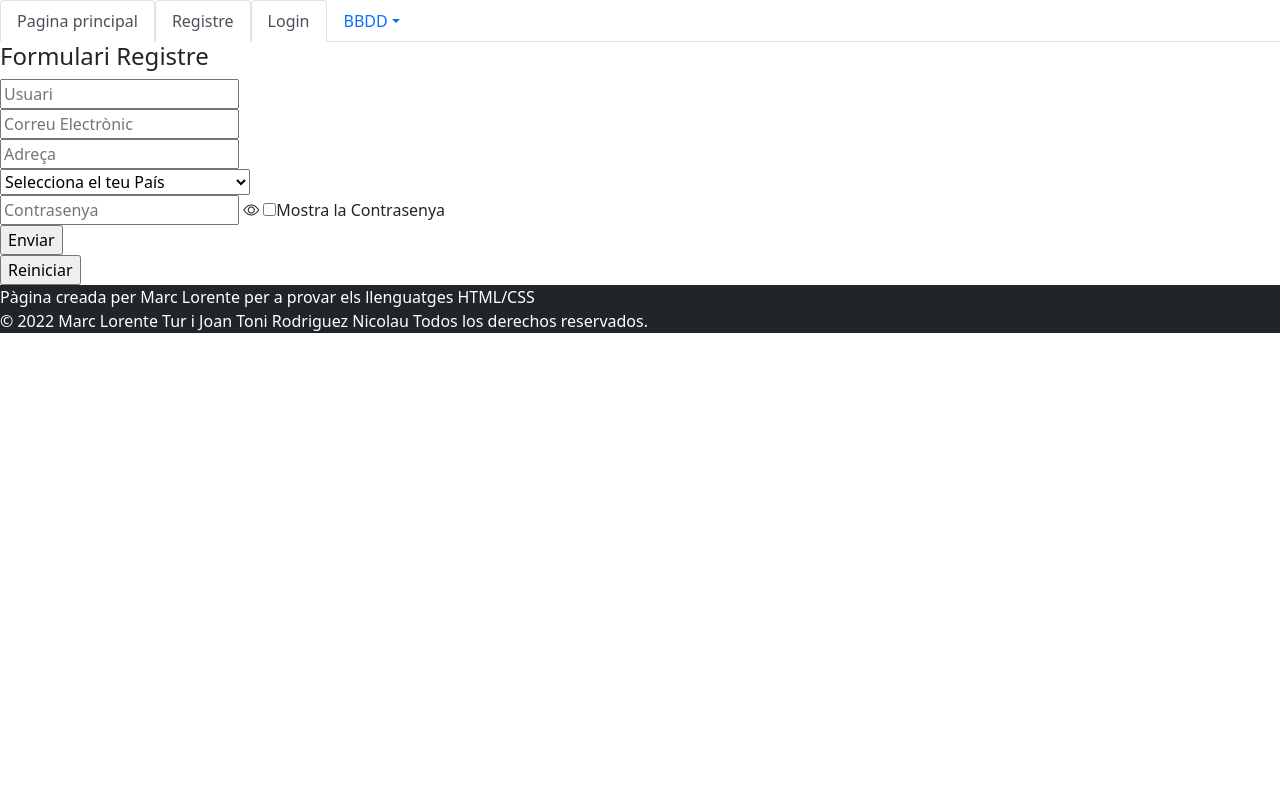
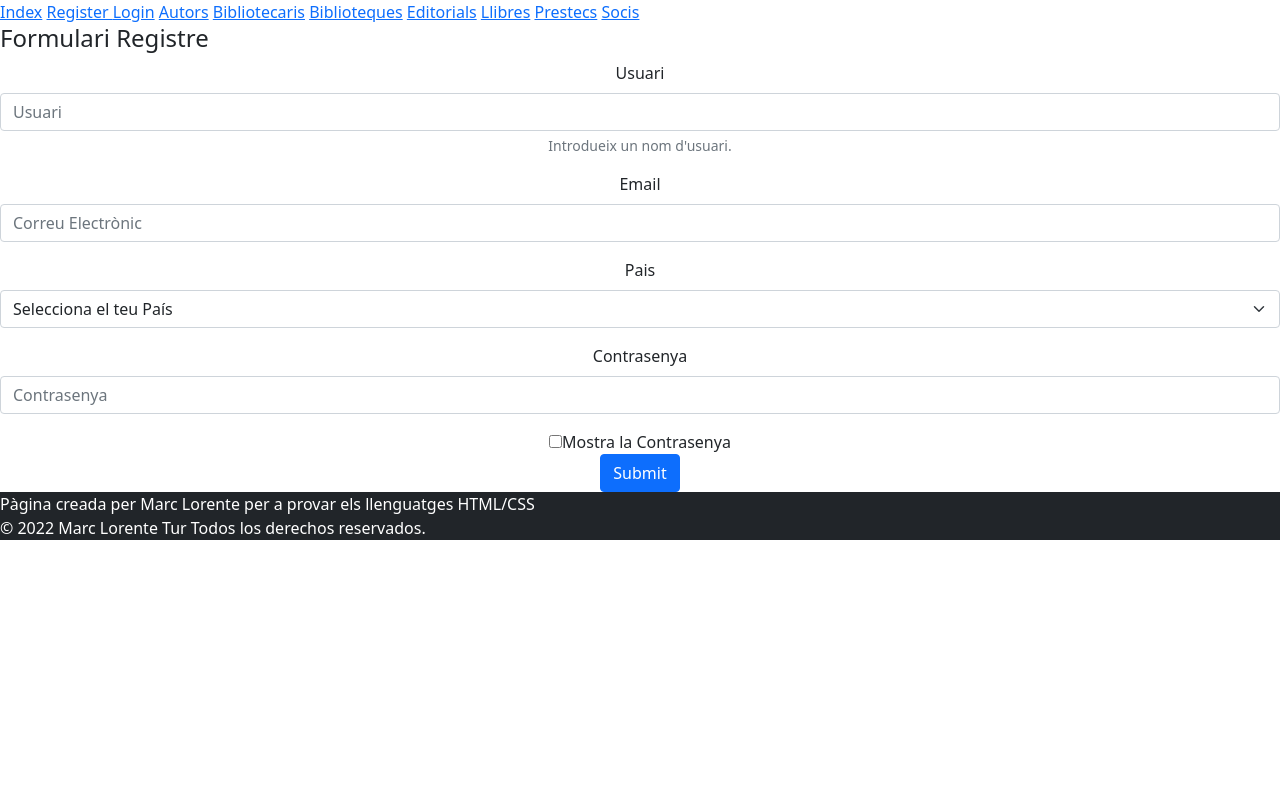
Before and after one commit to mlorentet/Biblioteca, a PHP site: page /register.php in a window 1280 px wide. Run offline with PHP 8.4, Linux system fonts and the light colour scheme.

Commit message:
Footer fixat al fons de la pàgina + INNER JOIN Llibre/Editorial

```diff
--- a/Autor.php
+++ b/Autor.php
@@ -4,7 +4,7 @@
 <?php include 'includes/head.php'; ?>
 
 
-<body>
+<body class="d-flex flex-column min-vh-100">
     <div class="container">
         <section class="mb='5' mt='5'">
             <?php include 'includes/header.html';?>
--- a/Biblioteca.php
+++ b/Biblioteca.php
@@ -4,7 +4,7 @@
 <?php include 'includes/head.php'; ?>
 
 
-<body>
+<body class="d-flex flex-column min-vh-100">
     <div class="container">
         <section class="mb='5' mt='5'">
             <?php include 'includes/header.html';?>
--- a/Bibliotecari.php
+++ b/Bibliotecari.php
@@ -4,7 +4,7 @@
 <?php include 'includes/head.php'; ?>
 
 
-<body>
+<body class="d-flex flex-column min-vh-100">
     <div class="container">
         <section class="mb='5' mt='5'">
             <?php include 'includes/header.html'; ?>
--- a/Editorial.php
+++ b/Editorial.php
@@ -4,7 +4,7 @@
 <?php include 'includes/head.php'; ?>
 
 
-<body>
+<body class="d-flex flex-column min-vh-100">
     <div class="container">
         <section class="mb='5' mt='5'">
             <?php include 'includes/header.html'; ?>
--- a/Prestec.php
+++ b/Prestec.php
@@ -4,7 +4,7 @@
 <?php include 'includes/head.php'; ?>
 
 
-<body>
+<body class="d-flex flex-column min-vh-100">
     <div class="container">
         <section class="mb='5' mt='5'">
             <?php include 'includes/header.html'; ?>
--- a/includes/footer.php
+++ b/includes/footer.php
@@ -1,6 +1,6 @@
-<footer class="mt-auto bg-dark text-left text-white">
-    <h7>
-        Pàgina creada per Marc Lorente per a provar els llenguatges HTML/CSS
-        <br>© 2022 Marc Lorente Tur i Joan Toni Rodriguez Nicolau Todos los derechos reservados.</br>
-    </h7>
-</footer>
+<footer class="bg-dark text-left text-white">
+        <h7>
+            Pàgina creada per Marc Lorente per a provar els llenguatges HTML/CSS
+            <br>© 2022 Marc Lorente Tur Todos los derechos reservados.</br>
+        </h7>
+    </footer>
--- a/includes/head.php
+++ b/includes/head.php
@@ -3,9 +3,10 @@ error_reporting(E_ERROR | E_PARSE);
 require 'includes/database.php';
 ?>
 
+<html>
   <head>
-  <link rel="stylesheet" href="css/style.css">
-  <link rel="stylesheet" href="https://cdn.jsdelivr.net/npm/bootstrap-icons@1.8.2/font/bootstrap-icons.css">
+    <link rel="stylesheet" href="../css/style.css" />
+    <link rel="stylesheet" href="https://cdn.jsdelivr.net/npm/bootstrap-icons@1.8.2/font/bootstrap-icons.css"/>
     <link href="https://cdn.jsdelivr.net/npm/bootstrap@5.1.3/dist/css/bootstrap.min.css" rel="stylesheet" integrity="sha384-1BmE4kWBq78iYhFldvKuhfTAU6auU8tT94WrHftjDbrCEXSU1oBoqyl2QvZ6jIW3" crossorigin="anonymous">
     <meta charset="utf-8" />
     <meta content="width=device-width, initial-scale=1.0, maximum-scale=1.0, user-scalable=no" name="viewport" />
@@ -13,3 +14,4 @@ require 'includes/database.php';
     <meta content="" name="author" />
     <script src="https://cdn.jsdelivr.net/npm/bootstrap@5.1.3/dist/js/bootstrap.bundle.min.js" integrity="sha384-ka7Sk0Gln4gmtz2MlQnikT1wXgYsOg+OMhuP+IlRH9sENBO0LRn5q+8nbTov4+1p" crossorigin="anonymous"></script>
   </head>
+</html>
--- a/includes/header.html
+++ b/includes/header.html
@@ -1,23 +1,14 @@
-<ul class="nav nav-tabs">
-    <li class="nav-item">
-      <a class="nav-link active" aria-current="page" href="index.php">Pagina principal</a>
-    </li>
-    <li class="nav-item">
-        <a class="nav-link active" aria-current="page" href="register.php">Registre</a>
-      </li>
-      <li class="nav-item">
-        <a class="nav-link active" aria-current="page" href="login.php">Login</a>
-      </li>
-    <li class="nav-item dropdown">
-      <a class="nav-link dropdown-toggle" data-bs-toggle="dropdown" href="#" role="button" aria-expanded="false">BBDD</a>
-      <ul class="dropdown-menu">
-        <li><a class="dropdown-item" href="Autor.php">Autors</a></li>
-        <li><a class="dropdown-item" href="Biblioteca.php">Biblioteques</a></li>
-        <li><a class="dropdown-item" href="Bibliotecari.php">Bibliotecaris</a></li>
-        <li><a class="dropdown-item" href="Editorial.php">Editorials</a></li>
-        <li><a class="dropdown-item" href="Llibre.php">Llibres</a></li>
-        <li><a class="dropdown-item" href="Prestec.php">Prestecs</a></li>
-        <li><a class="dropdown-item" href="Soci.php">Socis</a></li>
-      </ul>
-    </li>
-</ul>
+<header>
+    <div class="navigation-bar">
+        <a href="index.php">Index</a>
+        <a href="register.php">Register </a>
+        <a href="login.php">Login</a>
+        <a href="Autor.php">Autors</a>
+        <a href="Bibliotecari.php">Bibliotecaris</a>
+        <a href="Biblioteca.php">Biblioteques</a>
+        <a href="Editorial.php">Editorials</a>
+        <a href="Llibre.php">Llibres</a>
+        <a href="Prestec.php">Prestecs</a>
+        <a href="Soci.php">Socis</a>
+    </div>
+</header>
--- a/index.php
+++ b/index.php
@@ -5,7 +5,7 @@
 <?php include 'includes/head.php' ?>
 
 
-<body>
+<body class="d-flex flex-column min-vh-100">
 
     <?php include 'includes/header.html' ?>
 
--- a/login.php
+++ b/login.php
@@ -5,7 +5,7 @@
 
 <?php include 'includes/head.php' ?>
 
-    <body>
+    <body class="d-flex flex-column min-vh-100">
 
         <?php include 'includes/header.html' ?>
 
--- a/register.php
+++ b/register.php
@@ -2,31 +2,24 @@
 <html>
 <?php include 'includes/head.php' ?>
 
-<body>
+<body class="d-flex flex-column min-vh-100">
     <?php include 'includes/header.html' ?>
-    <div class="register-title">
     <h4>Formulari Registre</h4>
+    <div style="text-align:center">
+        <form id="form_login"method="POST">
+            <div class="mb-3">
+                <label for="input-usuari" class="form-label">Usuari</label>
+                <input type="text" class="form-control" id="input-usuari" aria-describedly="usuarihelp" placeholder="Usuari" required>
+                <div id="usuarihelp" class="form-text">Introdueix un nom d'usuari.</div>
             </div>
-    <form>
-        <formfield method="post">
-            <div class="input-usuari">
-                <fieldset>
-                    <input type="text" placeholder="Usuari" required>
-                </fieldset>
+            <div class="mb-3">
+                <label for="input-email" class="form-label">Email</label>
+                <input type="email" class="form-control" id="input-usuari" aria-describedly="emailhelp" placeholder="Correu Electrònic" required>
+                <div id="emailhelp" class="form-text"></div>
             </div>
-            <div class="input-email">
-                <fieldset>
-                    <input type="email" placeholder="Correu Electrònic" required>
-                </fieldset>
-            </div>
-            <div class="input-adreça">
-                <fieldset>
-                    <input type="Text" placeholder="Adreça" maxlength="250">
-                </fieldset>
-            </div>
-            <div class="country-select">
-                <fieldset>
-                    <select id="country" name="country">
+            <div class="mb-3">
+                <label for="country-select" class="form-label">Pais</label>
+                <select id="country" class="form-select">
                         <option value="" disabled selected hidden>Selecciona el teu País</option>
                         <option value="Afganistan">Afghanistan</option>
                         <option value="Albania">Albania</option>
@@ -275,46 +268,28 @@
                         <option value="Zambia">Zambia</option>
                         <option value="Zimbabwe">Zimbabwe</option>
                     </select>
-                </fieldset>
             </div>
-            <div class="input-contrasenya">
-                <fieldset>
-                    <input type="password" id="myInput" placeholder="Contrasenya"></input>
-                    <i class="bi bi-eye"></i>
-                    <input type="checkbox">Mostra la Contrasenya
-                    <!-- <input type="checkbox" onclick="myFunction()">Mostra la Contrasenya -->
-
+            <div class="mb-3" >
+                <label for="input-password" class="form-label">Contrasenya</label>
+                <input type="password"  class="form-control" id="myInput" placeholder="Contrasenya">
+            </div>
+            <div>
+                <input type="checkbox" onclick="myFunction()">Mostra la Contrasenya
                 <script>
-                        document.querySelector('input[type="checkbox"]').addEventListener('change', () => {
-                            var x = document.querySelector("#myInput");
+                    function myFunction() {
+                        var x = document.getElementById("myInput");
                         if (x.type === "password") {
                             x.type = "text";
                         } else {
                             x.type = "password";
                         }
-                        });
-
-                        // function myFunction() {
-                        //   var x = document.querySelector("#myInput");
-                        //   if (x.type === "password") {
-                        //     x.type = "text";
-                        //   } else {
-                        //     x.type = "password";
-                        //   }
-                        // }
+                    }
                 </script>
-                </fieldset>
             </div>
-            <div class="submit-button">
-                <input type="submit" value="Enviar">
-            </div>
-            <div class="reset-button">
-                <input type="reset" value="Reiniciar">
+            <input type="submit" class="btn btn-primary"></button>
+        </form>
     </div>
 </body>
-</div>
-
-</form>
 
 <?php include 'includes/footer.php' ?>
 
```
Also changed, not shown: Llibre.php (+6 -4 lines), Soci.php (+5 -5 lines). Lines whose indentation alone changed are shown as unchanged.
